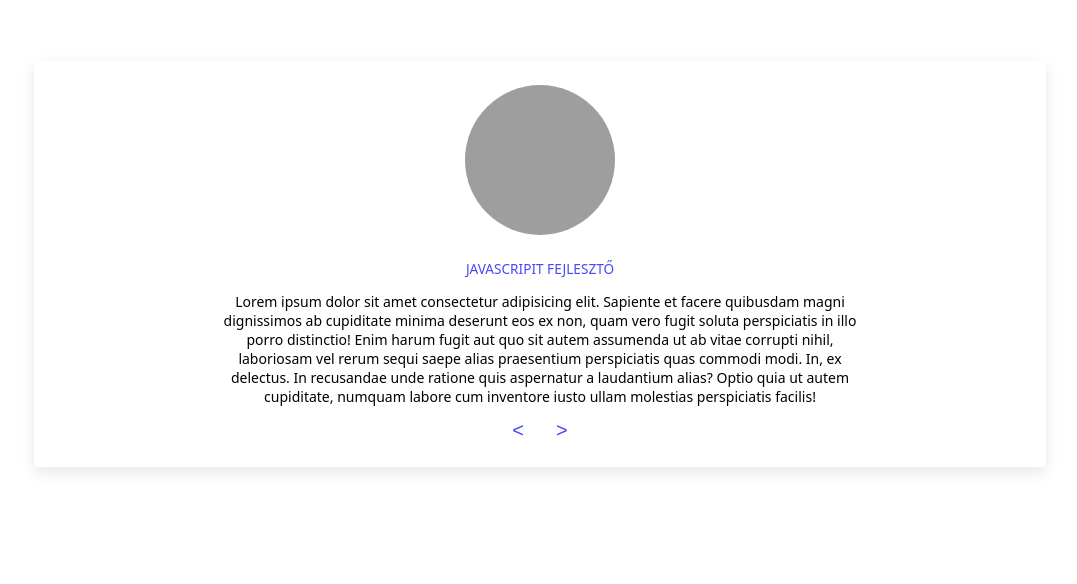
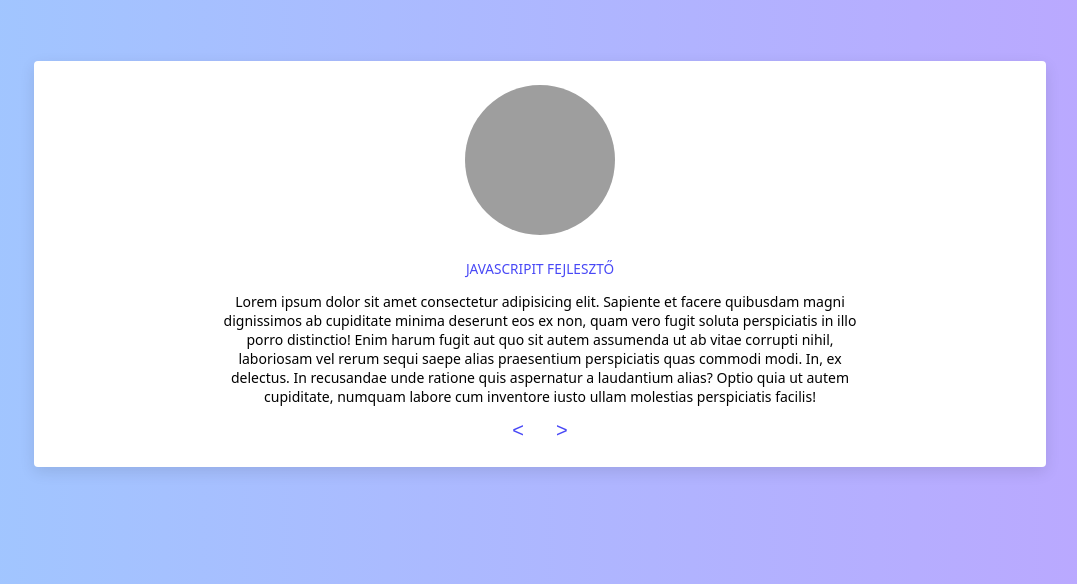
Before and after one commit to Ricsi60/git0121-project03-velemenyek, a plain HTML site: page index.html in a window 1280 px wide. Shown: the part 232-816 px from the top of the page, without its empty margins (100-1177 px from the left). Drawn offline with Linux system fonts and the light colour scheme; grey boxes are pictures that could not be loaded.

Commit message:
gradient branch létrehozba háttér megváltoztatva.

```diff
--- a/style.css
+++ b/style.css
@@ -1,6 +1,7 @@
 body{
 
     font-family: system-ui, -apple-system, BlinkMacSystemFont, 'Segoe UI', Roboto, Oxygen, Ubuntu, Cantarell, 'Open Sans', 'Helvetica Neue', sans-serif;
+    background: linear-gradient(to right, rgb(159,200,255), rgb(188,166,255));
 
 }
 main{
```
